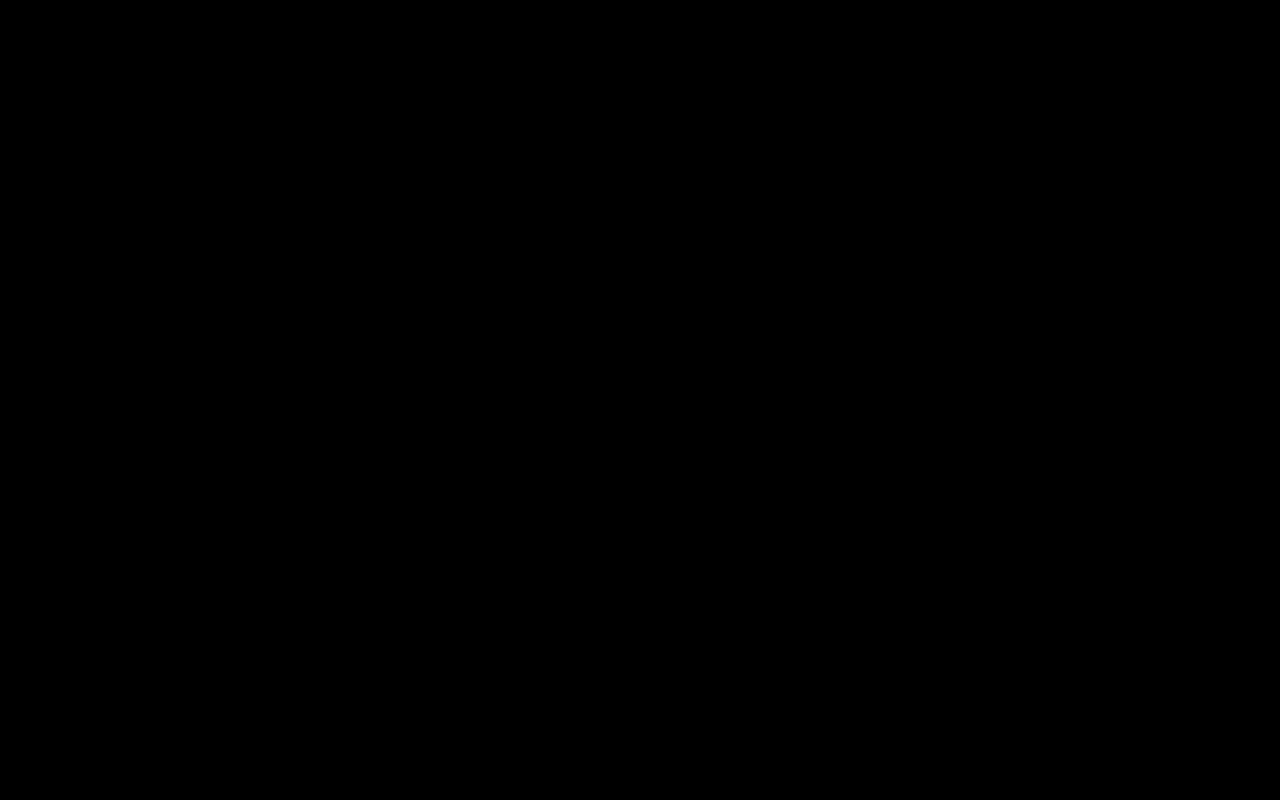
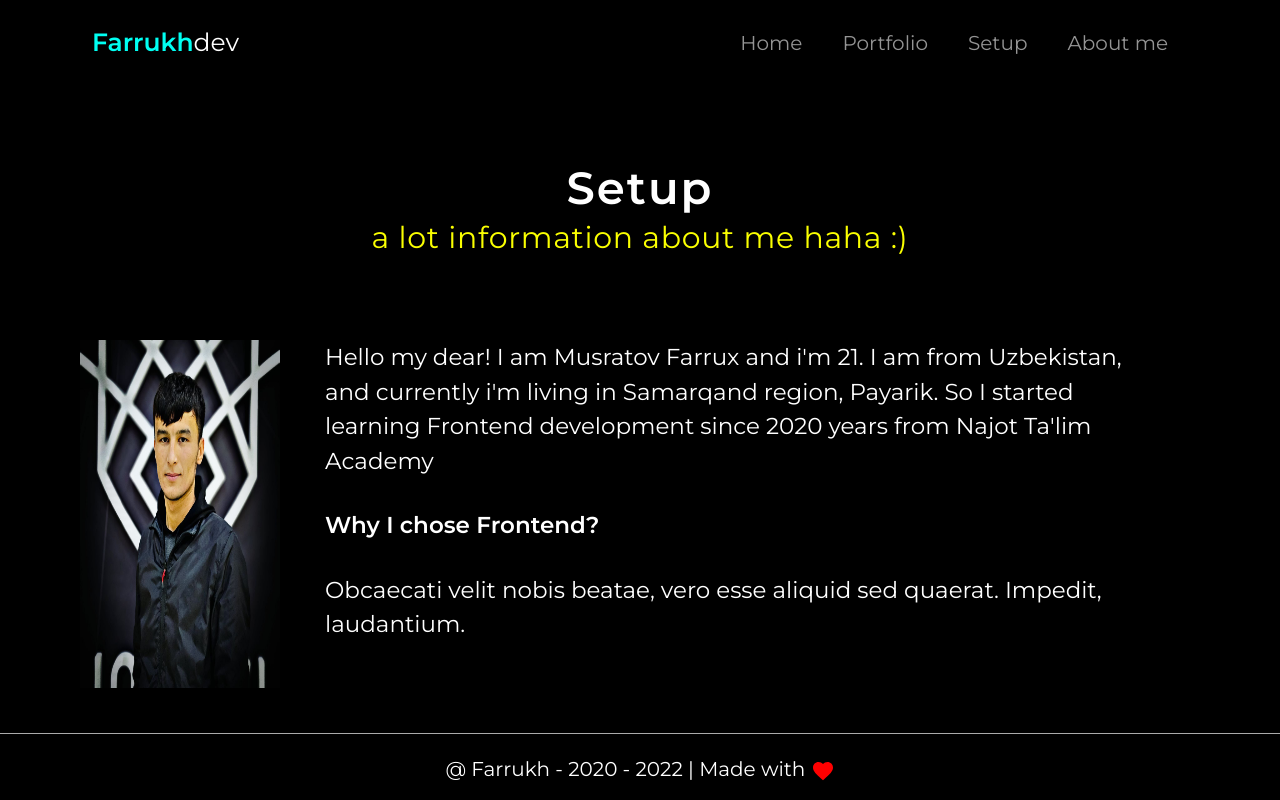
Before and after one commit to Musratovf/farrukh-dev, a React (Create React App) app: page /aboutme in a window 1280 px wide. Before the commit this address had no page. Built offline with nearby package versions, Linux system fonts and the light colour scheme.

Commit message:
added new about me

```diff
--- a/src/App.jsx
+++ b/src/App.jsx
@@ -12,7 +12,7 @@ function Routing() {
 				<Route path='/' element={<Home />} />
 				<Route path='/portfolio' element={<Portfolio />} />
 				<Route path='/setup' element={<SetupMain />} />
-				<Route path='/about-me' element={<About />} />
+				<Route path='/aboutme' element={<About />} />
 			</Routes>
 		</>
 	);
--- a/src/Components/About/Main.jsx
+++ b/src/Components/About/Main.jsx
@@ -0,0 +1,26 @@
+import React from 'react';
+import MyImg from '../imgs/farrukh.jpg';
+const Main = () => {
+	return (
+		<div className='aboutme-main'>
+			<>
+				<img width={200} src={MyImg} alt='My information img' />
+			</>
+			<span>
+				<p className='aboutmeText'>
+					Hello my dear! I am Musratov Farrux and i'm 21. I am from
+					Uzbekistan, and currently i'm living in Samarqand region,
+					Payarik. So I started learning Frontend development since
+					2020 years from Najot Ta'lim Academy
+					<div>
+						<b>Why I chose Frontend?</b>
+					</div>
+					Obcaecati velit nobis beatae, vero esse aliquid sed quaerat.
+					Impedit, laudantium.
+				</p>
+			</span>
+		</div>
+	);
+};
+
+export default Main;
--- a/src/Components/About/PageInfo.jsx
+++ b/src/Components/About/PageInfo.jsx
@@ -0,0 +1,14 @@
+import React from 'react';
+
+const PageInfo = () => {
+	return (
+		<div>
+			<div className='titles'>
+				<h3 className='title1'>Setup</h3>
+				<p className='title2'> a lot information about me haha :) </p>
+			</div>
+		</div>
+	);
+};
+
+export default PageInfo;
--- a/src/Components/home/NavSection.jsx
+++ b/src/Components/home/NavSection.jsx
@@ -42,7 +42,7 @@ const NavSection = () => {
 							<Link to='/setup'>Setup</Link>
 						</NavItem>
 						<NavItem>
-							<Link to='/about-me'>About me</Link>
+							<Link to='/aboutme'>About me</Link>
 						</NavItem>
 					</Nav>
 				</Collapse>
--- a/src/Components/styles/main.scss
+++ b/src/Components/styles/main.scss
@@ -299,3 +299,21 @@ nav.fixed {
 .item {
 	list-style-type: none;
 }
+// about me
+
+.aboutme-main {
+	display: flex;
+	padding: 80px;
+	span {
+		.aboutmeText {
+			padding: 0 0 30px 45px;
+			font-size: 23px;
+			width: 95%;
+			color: #ffffff;
+			font-family: 'Montserrat', sans-serif;
+			div {
+				padding: 30px 0 30px;
+			}
+		}
+	}
+}
```
